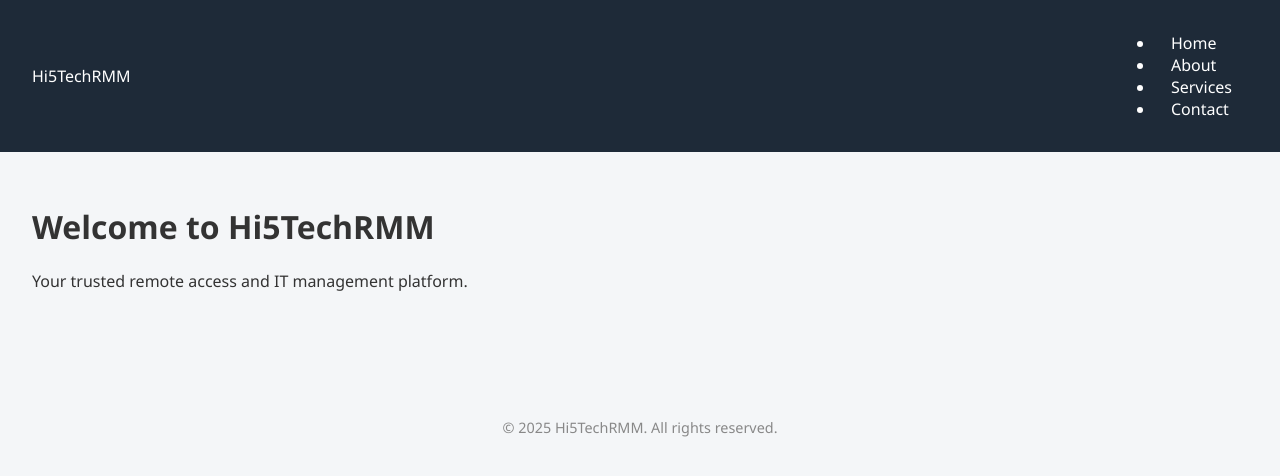
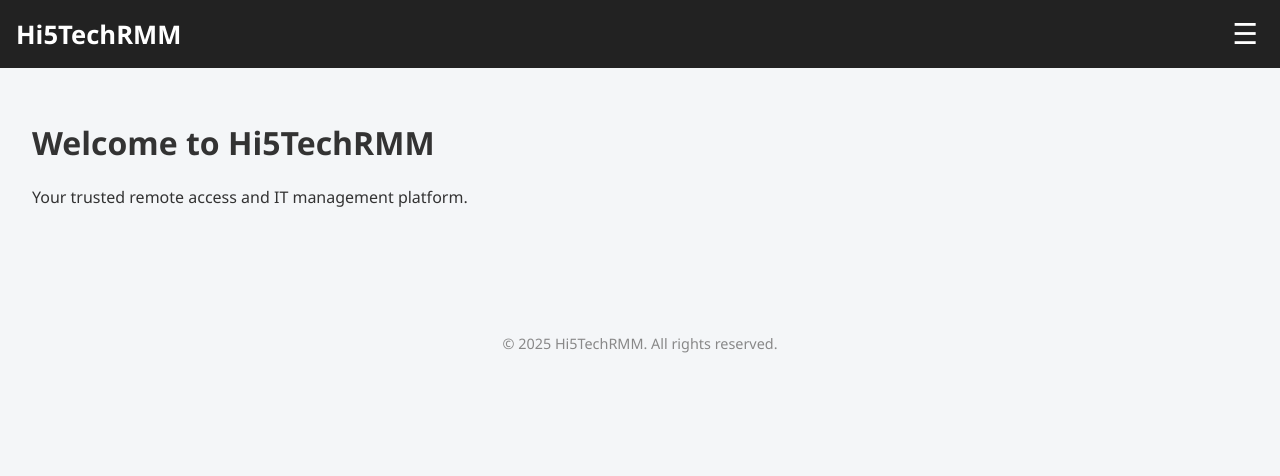
Before and after one commit to dansut24/rmm-prototype, a React (Create React App) app: page / in a window 1280 px wide. Shown: the top 476 px of the page. Built offline with nearby package versions, Linux system fonts and the light colour scheme.

Commit message:
Update Header.js

```diff
--- a/src/components/Header.js
+++ b/src/components/Header.js
@@ -1,18 +1,118 @@
-import React from 'react';
-import { Link } from 'react-router-dom';
+import React, { useState } from 'react';
+import { Link, useLocation } from 'react-router-dom';
 
-const Header = () => (
-  <header className="header">
-    <div className="logo">Hi5TechRMM</div>
-    <nav>
-      <ul>
-        <li><Link to="/">Home</Link></li>
-        <li><Link to="/about">About</Link></li>
-        <li><Link to="/services">Services</Link></li>
-        <li><Link to="/contact">Contact</Link></li>
-      </ul>
-    </nav>
-  </header>
+const Header = () => {
+  const [menuOpen, setMenuOpen] = useState(false);
+  const location = useLocation();
+
+  const toggleMenu = () => setMenuOpen(!menuOpen);
+  const closeMenu = () => setMenuOpen(false);
+
+  const isActive = (path) => location.pathname === path;
+
+  return (
+    <header style={headerStyle}>
+      <div style={logoStyle}>Hi5TechRMM</div>
+
+      {/* Desktop nav */}
+      <nav style={navDesktopStyle}>
+        <NavLink to="/" label="Home" isActive={isActive('/')}/>
+        <NavLink to="/about" label="About" isActive={isActive('/about')} />
+        <NavLink to="/services" label="Services" isActive={isActive('/services')} />
+        <NavLink to="/contact" label="Contact" isActive={isActive('/contact')} />
+      </nav>
+
+      {/* Hamburger */}
+      <button onClick={toggleMenu} style={hamburgerStyle}>
+        {menuOpen ? '×' : '☰'}
+      </button>
+
+      {/* Overlay menu */}
+      {menuOpen && (
+        <div style={overlayStyle}>
+          <nav style={overlayNavStyle}>
+            <NavLink to="/" label="Home" onClick={closeMenu} isActive={isActive('/')}/>
+            <NavLink to="/about" label="About" onClick={closeMenu} isActive={isActive('/about')} />
+            <NavLink to="/services" label="Services" onClick={closeMenu} isActive={isActive('/services')} />
+            <NavLink to="/contact" label="Contact" onClick={closeMenu} isActive={isActive('/contact')} />
+          </nav>
+        </div>
+      )}
+    </header>
+  );
+};
+
+// Reusable link component
+const NavLink = ({ to, label, onClick, isActive }) => (
+  <Link
+    to={to}
+    onClick={onClick}
+    style={{
+      textDecoration: 'none',
+      color: isActive ? '#0bf' : '#fff',
+      fontWeight: isActive ? 'bold' : 'normal',
+      fontSize: '1.1rem',
+      transition: 'color 0.2s',
+      margin: '0 1rem',
+    }}
+  >
+    {label}
+  </Link>
 );
 
+// --- Styles ---
+const headerStyle = {
+  padding: '1rem',
+  background: '#222',
+  color: '#fff',
+  display: 'flex',
+  alignItems: 'center',
+  justifyContent: 'space-between',
+  position: 'relative',
+  zIndex: 999
+};
+
+const logoStyle = {
+  fontSize: '1.6rem',
+  fontWeight: 'bold'
+};
+
+const navDesktopStyle = {
+  display: 'none',
+};
+
+// Hamburger (always visible on small screens)
+const hamburgerStyle = {
+  fontSize: '1.8rem',
+  background: 'none',
+  border: 'none',
+  color: '#fff',
+  cursor: 'pointer'
+};
+
+// Fullscreen overlay
+const overlayStyle = {
+  position: 'fixed',
+  top: 0,
+  left: 0,
+  width: '100vw',
+  height: '100vh',
+  background: 'rgba(0, 0, 0, 0.95)',
+  display: 'flex',
+  alignItems: 'center',
+  justifyContent: 'center',
+  flexDirection: 'column',
+  animation: 'fadeIn 0.3s ease',
+  zIndex: 1000
+};
+
+// Navigation inside overlay
+const overlayNavStyle = {
+  display: 'flex',
+  flexDirection: 'column',
+  alignItems: 'center',
+  gap: '2rem',
+  fontSize: '1.5rem'
+};
+
 export default Header;
```
